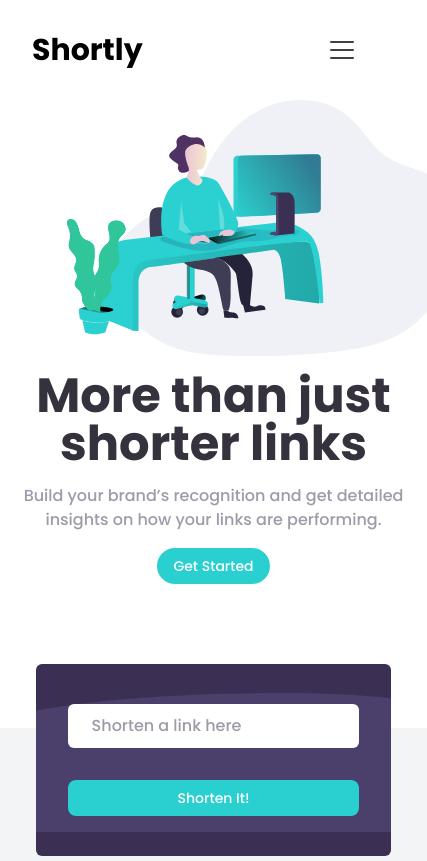
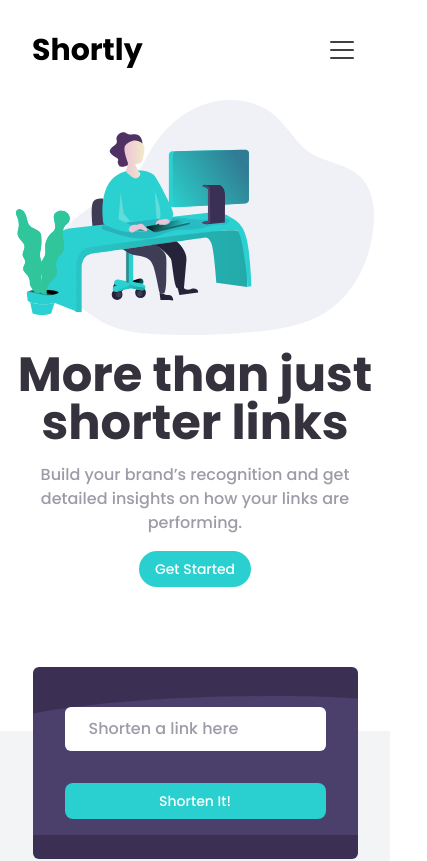
Before and after one commit to tomazcx/url-shortening, a React (Vite) app: page / in a window 390 px wide. Shown: the top 861 px of the page, 427 px wide, since content can reach past the window. Built offline with nearby package versions, Linux system fonts and the light colour scheme.

Commit message:
Page structure adjusted

```diff
--- a/src/App.tsx
+++ b/src/App.tsx
@@ -5,7 +5,7 @@ import './styles/global.css'
 
 export const App = () =>{
     return (
-        <div className="flex flex-col justify-between min-h-screen w-full">
+        <div className="flex flex-col w-screen">
             <Header />
             <Content />
             <Footer />
--- a/src/components/Content.tsx
+++ b/src/components/Content.tsx
@@ -58,8 +58,8 @@ export const Content = () => {
     }, [links])
 
     return (
-        <main className="flex flex-col mx-auto items-center gap-36 ">
-            <section className="flex flex-col-reverse items-center justify-between gap-4 lg:pl-32 px-4 lg:flex-row overflow-hidden">
+        <main className="flex flex-col w-full mx-auto items-center gap-36 ">
+            <section className="flex flex-col-reverse items-center justify-between gap-4 lg:pl-32 px-4 lg:flex-row over">
                 <div className="flex flex-col items-center lg:items-start gap-4">
                     <h1 className="text-5xl sm:text-6xl font-bold text-violet-800 text-center lg:text-left">More than just shorter links</h1>
                     <p className="text-gray-400 text-center sm:text-left">  Build your brand’s recognition and get detailed insights
@@ -67,7 +67,7 @@ export const Content = () => {
 
                     <span className="button rounded-full">Get Started</span>
                 </div>
-                <img src={illustrationWorking} alt="Illustration working" className="w-screen relative left-12 lg:left-24 object-cover" />
+                <img src={illustrationWorking} alt="Illustration working" className=" box-border " />
             </section>
             <section className="bg-gray-100 w-full flex-col flex items-center ">
                 <div className="flex-col flex items-center w-10/12 relative bottom-16">
--- a/src/components/Footer.tsx
+++ b/src/components/Footer.tsx
@@ -12,7 +12,7 @@ export const Footer = () => {
     const company = ["About", "Our Team", "Carrers", "Contact"]
 
     return (
-        <footer className="bg-violet-900 w-full text-white flex flex-col items-center lg:items-start lg:grid lg:grid-cols-5 grid-flow-col px-36 pt-20 pb-36">
+        <footer className="bg-violet-900 w-screen box-border text-white flex flex-col items-center lg:items-start lg:grid lg:grid-cols-5 grid-flow-col lg:px-36 pt-20 pb-36">
             <div className='lg:w-[300px]  mb-12 lg:mb-0'>
                 <span className="text-3xl font-bold text-center">Shortly</span>
             </div>
--- a/src/components/Header.tsx
+++ b/src/components/Header.tsx
@@ -6,7 +6,7 @@ export const Header = () => {
     const [modal, setModal] = useState(false)
 
     return (
-        <header className='flex flex-col items-center'>
+        <header className='flex flex-col items-center justify-between'>
             <div className="flex px-8 md:px-32 py-8 justify-between w-full items-center">
                 <div className="flex items-center gap-8">
                     <h1 className="text-3xl font-bold">Shortly</h1>
--- a/src/styles/global.css
+++ b/src/styles/global.css
@@ -2,10 +2,17 @@
 @tailwind components;
 @tailwind utilities;
 
+*   {
+    box-sizing: border-box;
+}
+
 body{
     margin: 0;
     padding: 0;
+    width: 100vw;
 }
+
+
 
 .nav-menu{
     @apply text-gray-300 cursor-pointer hover:text-gray-500 transition-colors text-sm;
```
